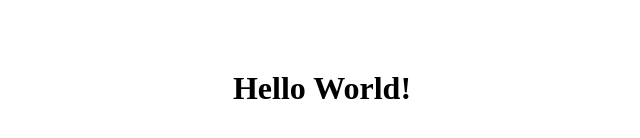
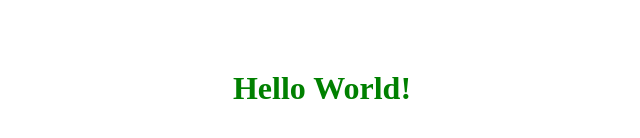
Before and after one commit to matheus-teste/landing-page, a plain HTML site: page index.html in a window 1280 px wide. Shown: the part 312-450 px from the top of the page, without its empty margins (318-958 px from the left). Drawn offline with Linux system fonts and the light colour scheme.

Commit message:
Altera o estilo

```diff
--- a/style.css
+++ b/style.css
@@ -11,3 +11,7 @@
     width: 100vw;
     height: 100vh;
 }
+
+#title {
+    color: green;
+}
```
